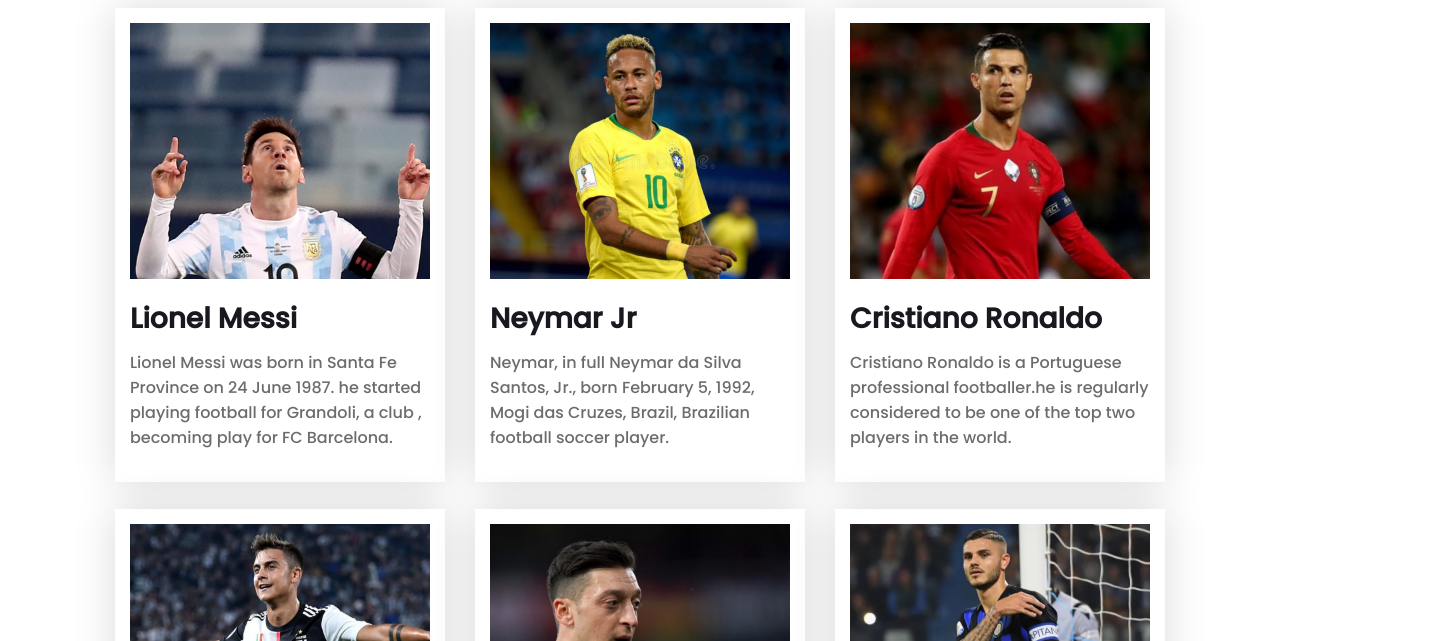
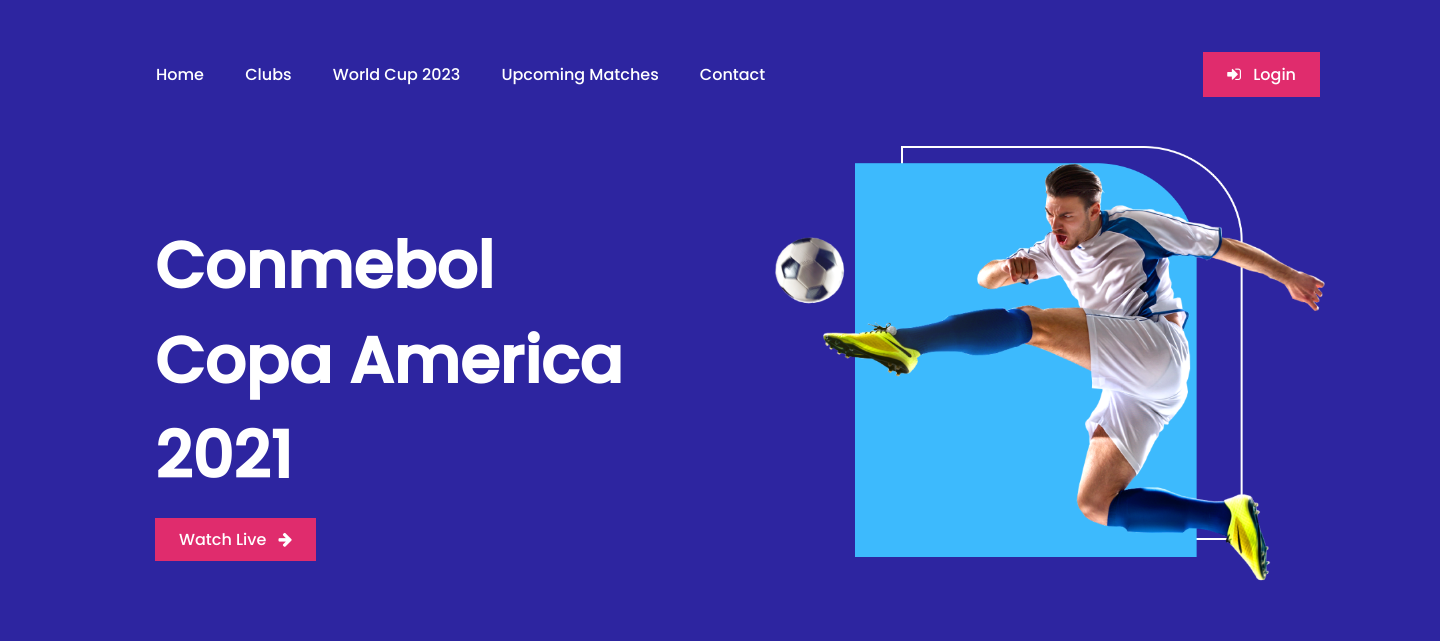
Before and after one commit to Parvez-Ahmed-Protty/responsive-football, a plain HTML site: page index.html in a window 1280 px wide. Shown: the top 641 px of the page, 1440 px wide, since content can reach past the window. Drawn offline with Linux system fonts and the light colour scheme.

Commit message:
header-section

```diff
--- a/index.html
+++ b/index.html
@@ -13,7 +13,27 @@
 <body>
     <!-- Header Start -->
     <header>
-
+        <div class="header-section">
+            <div class="header-top">
+                <nav>
+                    <a href="" target="_blank">Home</a>
+                    <a href="" target="_blank">Clubs</a>
+                    <a href="" target="_blank">World Cup 2023</a>
+                    <a href="" target="_blank">Upcoming Matches</a>
+                    <a href="" target="_blank">Contact</a>
+                </nav>
+                <a class="login-button" href="" target="_blank"><i class="fa fa-sign-in" aria-hidden="true"></i> Login</a>
+            </div>
+            <div class="header-bottom">
+                <div class="header-title">
+                    <h1>Conmebol Copa America  2021</h1>
+                    <a class="link-button" href="">Watch Live <i class="fa fa-arrow-right" aria-hidden="true"></i></a>
+                </div>
+                <div class="header-banner">
+                    <img src="images/banner.png" alt="">
+                </div>
+            </div>
+        </div>
     </header>
     <!-- Header End -->
     <!-- Main Start -->
--- a/styles/style.css
+++ b/styles/style.css
@@ -5,6 +5,10 @@
 /* ----------------------------
     Common Styles Start
 -------------------------------*/
+*{
+    margin: 0;
+    padding: 0;
+}
 body{
     font-family: 'Poppins', sans-serif;
 }
@@ -19,6 +23,65 @@ main{
 /* ----------------------------
     Common Styles Start
 -------------------------------*/
+/* ---------------------------------------
+        header-section start
+-------------------------------------------*/
+.header-section{
+    width: 1440px;
+    height: 677px;
+    background-color: #2D25A0;
+    margin-bottom: 70px;
+}
+.header-top {
+    display: flex;
+    justify-content: space-between;
+    align-items: center;
+    padding-top: 52px;
+}
+nav{
+    margin-left: 156px;
+}
+nav a{
+    text-decoration: none;
+    font-size: 16px;
+    color: #FFFFFF;
+    margin-right: 37px;
+}
+.login-button{
+    text-decoration: none;
+    color: #FFFFFF;
+    background-color: #E02C6D;
+    margin-right: 120px;
+    padding: 10px 24px;
+}
+.fa-sign-in{
+    margin-right: 8px ;
+}
+.header-bottom{
+    display: grid;
+    grid-template-columns: repeat(2,1fr);
+    grid-column-gap: 102px;
+    margin-top: 49px;
+}
+.header-title {
+    width: 485px;
+    margin-left: 155px;
+    margin-top: 72px;
+}
+.header-title h1{
+    font-size: 64px;
+    font-weight: 700;
+    color: #FFFFFF;
+    margin-top: 0;
+    margin-bottom: 24px;
+}
+.header-banner img {
+    width: 556.01px;
+    height: 438px;
+}
+/* ---------------------------------------
+        header-section end
+-------------------------------------------*/
 /* ---------------------------------------
         players-section start
 -------------------------------------------*/
```
